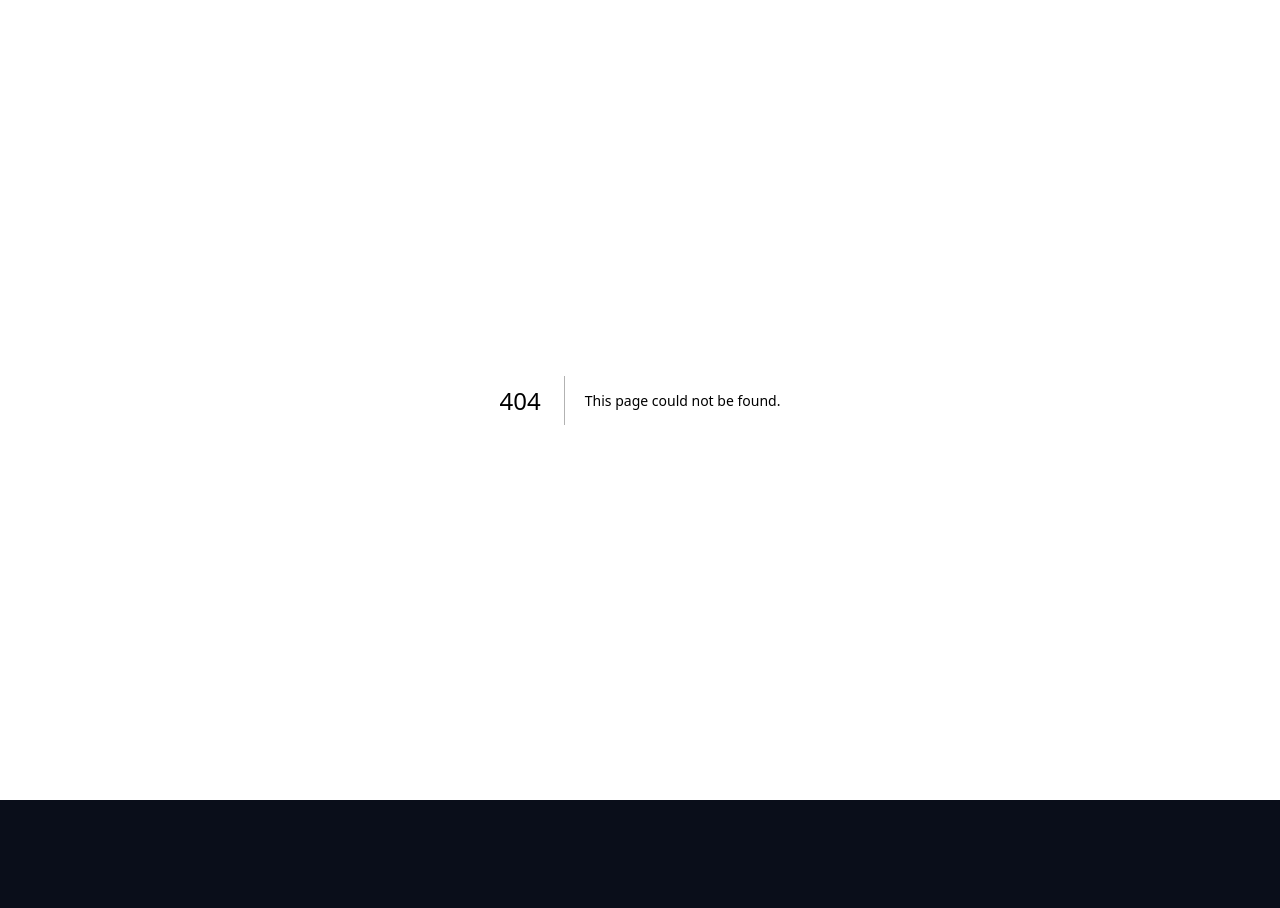
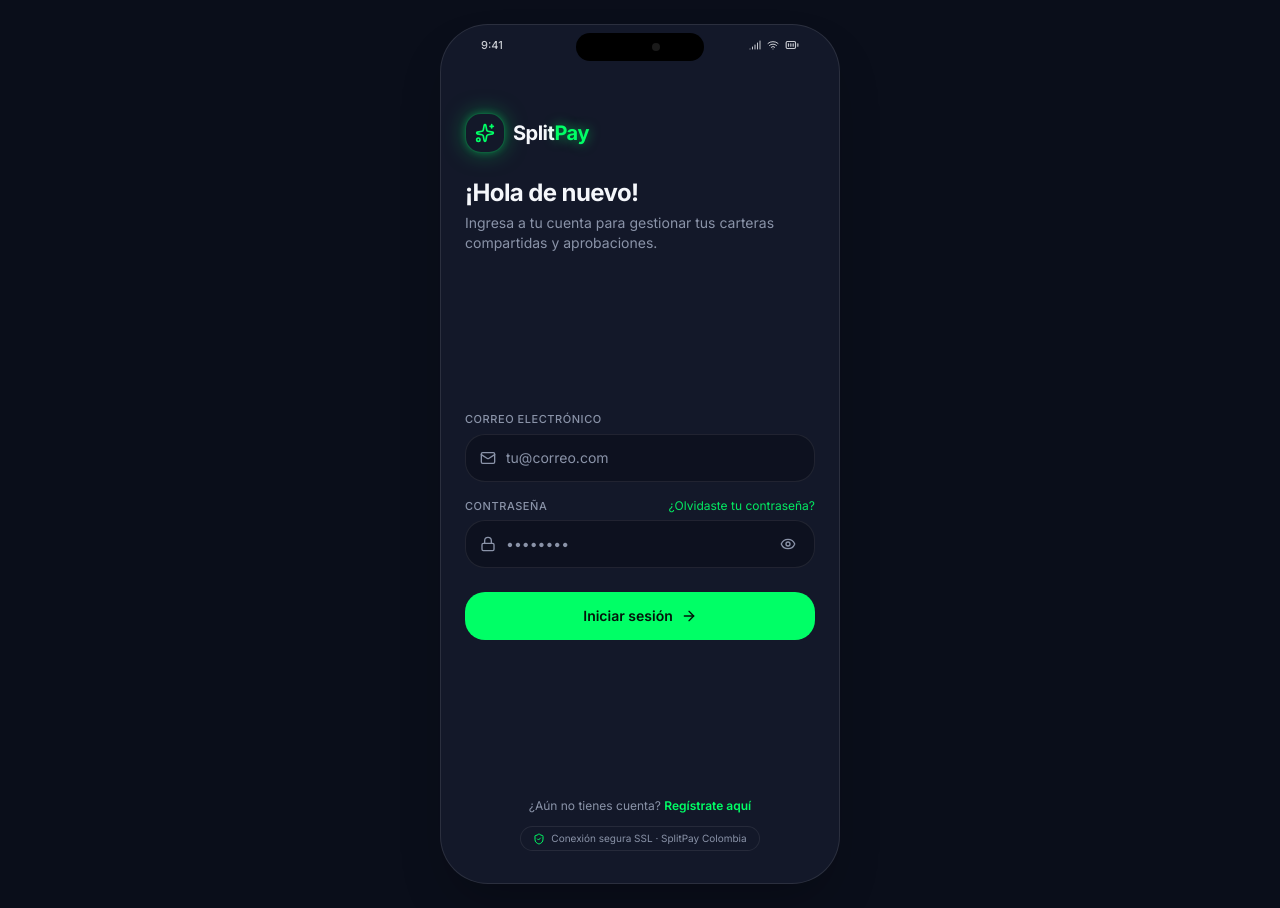
Before and after one commit to dvillegasc/v0-splitpay-app-prototype, a Next.js app: page /login in a window 1280 px wide. Before the commit this address had no page. Before the commit the page ends 800 px from the top, so only its background shows below. Built offline with nearby package versions, Linux system fonts and the light colour scheme; no server answers.

Commit message:
🤖 Tarea Frontend completada por Gemini AI

```diff
--- /dev/null
+++ b/app/login/page.tsx
@@ -0,0 +1,185 @@
+"use client"
+
+import { useState } from "react"
+import { useRouter } from "next/navigation"
+import Link from "next/link"
+import { Lock, Mail, Eye, EyeOff, Loader2, ArrowRight, ShieldCheck, Sparkles } from "lucide-react"
+import { PhoneFrame } from "@/components/splitpay/phone-frame"
+import { api, setAuthToken } from "@/lib/api"
+import { useToast } from "@/hooks/use-toast"
+
+export default function LoginPage() {
+  const router = useRouter()
+  const { toast } = useToast()
+
+  const [email, setEmail] = useState("")
+  const [password, setPassword] = useState("")
+  const [showPassword, setShowPassword] = useState(false)
+  const [loading, setLoading] = useState(false)
+  const [errorMessage, setErrorMessage] = useState<string | null>(null)
+
+  async function handleSubmit(e: React.FormEvent) {
+    e.preventDefault()
+    if (!email || !password) {
+      setErrorMessage("Por favor ingresa tu correo y contraseña.")
+      return
+    }
+
+    setLoading(true)
+    setErrorMessage(null)
+
+    try {
+      // Petición POST a /api/auth/login a través de la librería API centralizada
+      const response = await api.post("/auth/login", { email, password })
+
+      const token =
+        response?.token ||
+        response?.access_token ||
+        response?.accessToken ||
+        response?.data?.token
+
+      if (token) {
+        setAuthToken(token)
+      }
+
+      toast({
+        title: "¡Sesión iniciada!",
+        description: "Has ingresado correctamente a SplitPay.",
+      })
+
+      router.push("/")
+    } catch (err: any) {
+      const msg =
+        err?.data?.message ||
+        err?.message ||
+        "Credenciales inválidas. Por favor verifica tus datos e intenta de nuevo."
+      setErrorMessage(msg)
+      toast({
+        title: "Error de inicio de sesión",
+        description: msg,
+        variant: "destructive",
+      })
+    } finally {
+      setLoading(false)
+    }
+  }
+
+  return (
+    <PhoneFrame>
+      <div className="flex-1 flex flex-col justify-between px-6 py-8 overflow-y-auto scrollbar-hide">
+        {/* Encabezado */}
+        <div className="mt-4">
+          <div className="flex items-center gap-2 mb-6">
+            <span className="h-10 w-10 rounded-2xl bg-card border border-primary/30 flex items-center justify-center text-primary glow-primary">
+              <Sparkles className="h-5 w-5" />
+            </span>
+            <span className="text-xl font-bold tracking-tight text-foreground">
+              Split<span className="text-primary text-glow-primary">Pay</span>
+            </span>
+          </div>
+
+          <h1 className="text-2xl font-bold text-foreground tracking-tight text-balance">
+            ¡Hola de nuevo!
+          </h1>
+          <p className="text-sm text-muted-foreground mt-1 text-pretty">
+            Ingresa a tu cuenta para gestionar tus carteras compartidas y aprobaciones.
+          </p>
+        </div>
+
+        {/* Formulario de Login */}
+        <form onSubmit={handleSubmit} className="my-auto space-y-4 pt-6 pb-4">
+          {errorMessage && (
+            <div className="rounded-xl bg-destructive/10 border border-destructive/30 px-4 py-3 text-xs text-destructive text-balance">
+              {errorMessage}
+            </div>
+          )}
+
+          <div>
+            <label htmlFor="email" className="block text-[11px] uppercase tracking-wider text-muted-foreground mb-1.5 font-medium">
+              Correo electrónico
+            </label>
+            <div className="relative flex items-center rounded-xl bg-background/60 border border-border focus-within:border-primary/60 focus-within:ring-2 focus-within:ring-primary/20 px-3.5 h-12 transition-all">
+              <Mail className="h-4 w-4 text-muted-foreground shrink-0" />
+              <input
+                id="email"
+                type="email"
+                required
+                placeholder="tu@correo.com"
+                value={email}
+                onChange={(e) => setEmail(e.target.value)}
+                className="flex-1 bg-transparent ml-2.5 text-sm text-foreground placeholder:text-muted-foreground focus:outline-none"
+              />
+            </div>
+          </div>
+
+          <div>
+            <div className="flex items-center justify-between mb-1.5">
+              <label htmlFor="password" className="block text-[11px] uppercase tracking-wider text-muted-foreground font-medium">
+                Contraseña
+              </label>
+              <Link
+                href="/forgot-password"
+                className="text-xs text-primary/90 hover:text-primary transition-colors"
+              >
+                ¿Olvidaste tu contraseña?
+              </Link>
+            </div>
+            <div className="relative flex items-center rounded-xl bg-background/60 border border-border focus-within:border-primary/60 focus-within:ring-2 focus-within:ring-primary/20 px-3.5 h-12 transition-all">
+              <Lock className="h-4 w-4 text-muted-foreground shrink-0" />
+              <input
+                id="password"
+                type={showPassword ? "text" : "password"}
+                required
+                placeholder="••••••••"
+                value={password}
+                onChange={(e) => setPassword(e.target.value)}
+                className="flex-1 bg-transparent ml-2.5 pr-2 text-sm text-foreground placeholder:text-muted-foreground focus:outline-none"
+              />
+              <button
+                type="button"
+                onClick={() => setShowPassword((prev) => !prev)}
+                className="text-muted-foreground hover:text-foreground transition-colors p-1"
+                aria-label={showPassword ? "Ocultar contraseña" : "Mostrar contraseña"}
+              >
+                {showPassword ? <EyeOff className="h-4 w-4" /> : <Eye className="h-4 w-4" />}
+              </button>
+            </div>
+          </div>
+
+          <button
+            type="submit"
+            disabled={loading}
+            className="w-full h-12 mt-2 rounded-xl bg-primary text-primary-foreground font-semibold text-sm inline-flex items-center justify-center gap-2 transition-all hover:bg-primary/90 hover:glow-primary active:scale-[0.99] disabled:opacity-60 disabled:pointer-events-none"
+          >
+            {loading ? (
+              <>
+                <Loader2 className="h-4 w-4 animate-spin" />
+                Iniciando sesión…
+              </>
+            ) : (
+              <>
+                Iniciar sesión
+                <ArrowRight className="h-4 w-4" />
+              </>
+            )}
+          </button>
+        </form>
+
+        {/* Pie de página */}
+        <div className="pt-2 text-center space-y-3">
+          <p className="text-xs text-muted-foreground">
+            ¿Aún no tienes cuenta?{" "}
+            <Link href="/register" className="font-semibold text-primary hover:underline">
+              Regístrate aquí
+            </Link>
+          </p>
+
+          <div className="inline-flex items-center gap-1.5 px-3 py-1 rounded-full bg-card border border-border text-[10px] text-muted-foreground">
+            <ShieldCheck className="h-3 w-3 text-primary" />
+            Conexión segura SSL · SplitPay Colombia
+          </div>
+        </div>
+      </div>
+    </PhoneFrame>
+  )
+}
```
Also changed, not shown: 1 other file (tests, documents, lock files or other folders).
